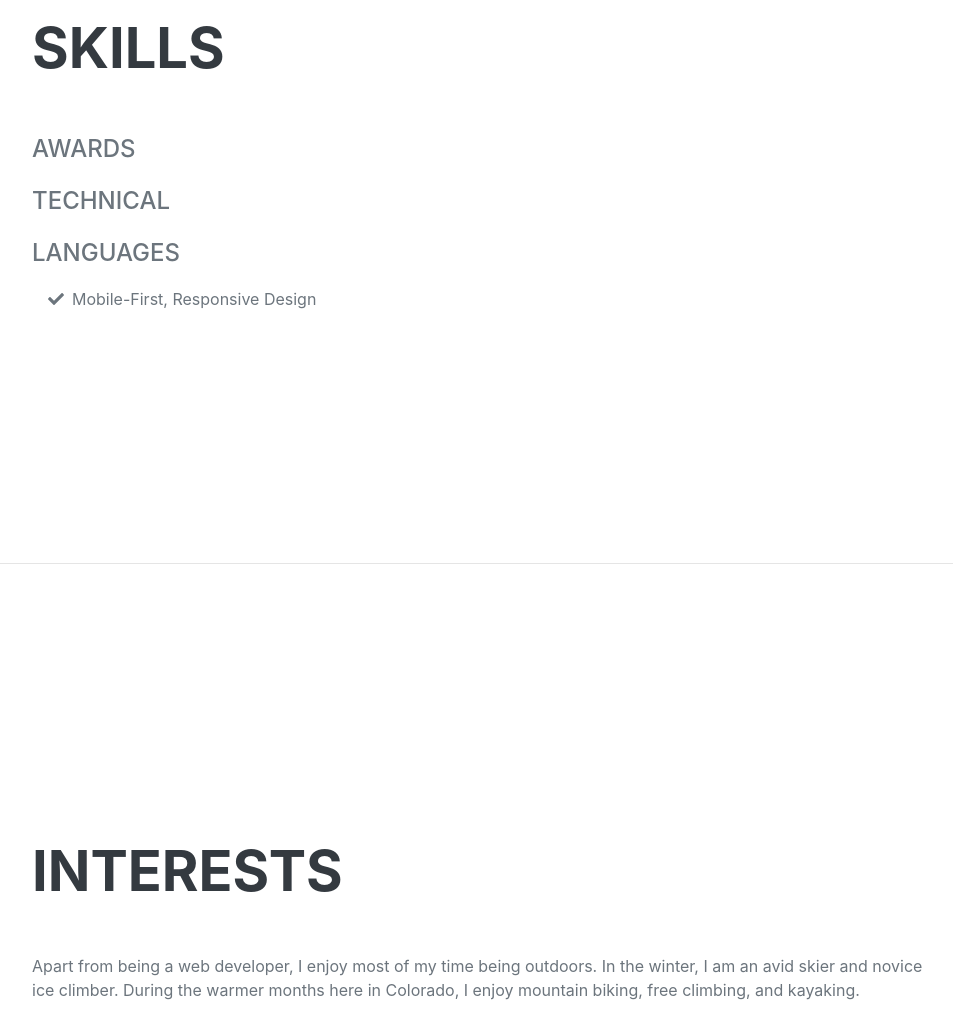
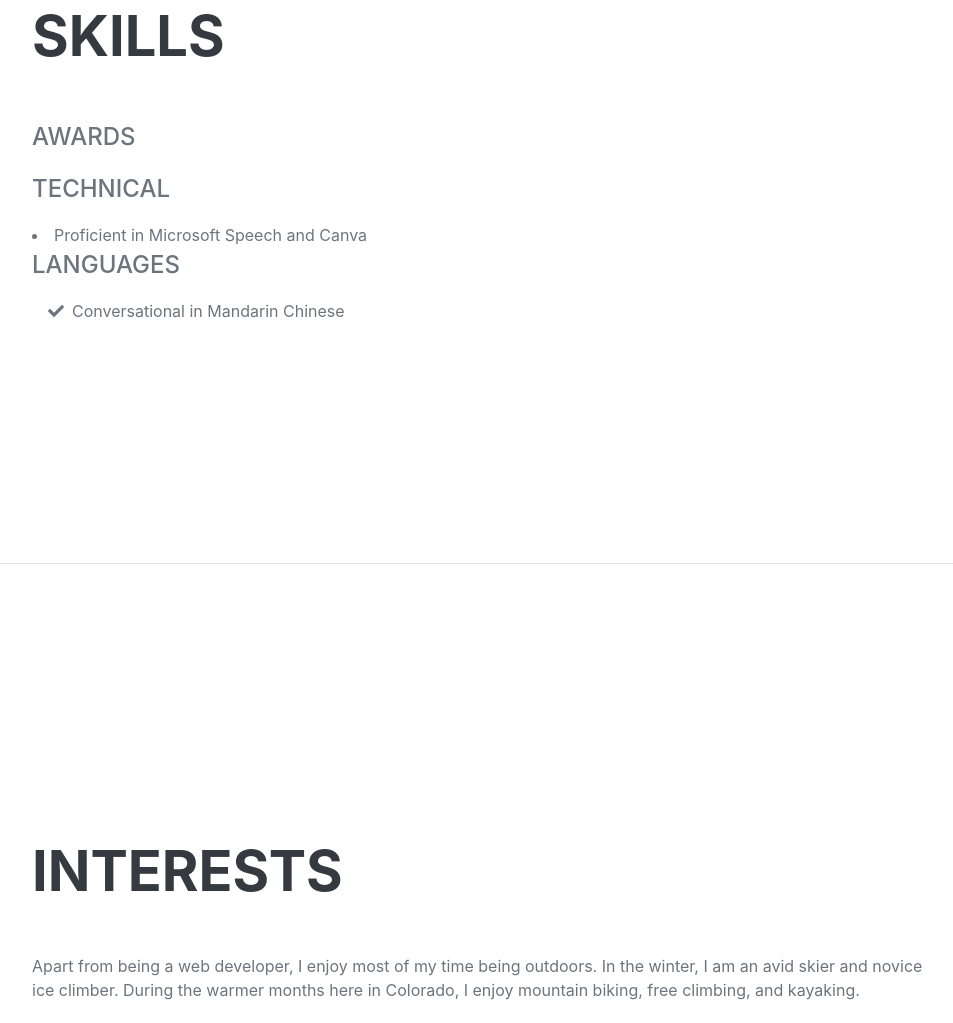
Before and after one commit to vhuang00/vhuang00.github.io, a plain HTML site: page index.html in a window 1280 px wide. Shown: the part 2664-3687 px from the top of the page, without its empty margins (288-1241 px from the left). Drawn offline with nearby package versions, Linux system fonts and the light colour scheme; a web font is replaced by a local one.

Commit message:
Update index.html

```diff
--- a/index.html
+++ b/index.html
@@ -119,11 +119,15 @@
 
 
                     <div class="subheading mb-3">Technical</div>
+                    <li>
+                        <span class="fa-li"><i class="fas fa-check"></i></span>
+                        Proficient in Microsoft Speech and Canva
+                    </li>
                     <div class="subheading mb-3">Languages</div>
                     <ul class="fa-ul mb-0">
                         <li>
                             <span class="fa-li"><i class="fas fa-check"></i></span>
-                            Mobile-First, Responsive Design
+                            Conversational in Mandarin Chinese
                         </li>
 
                     </ul>
```
